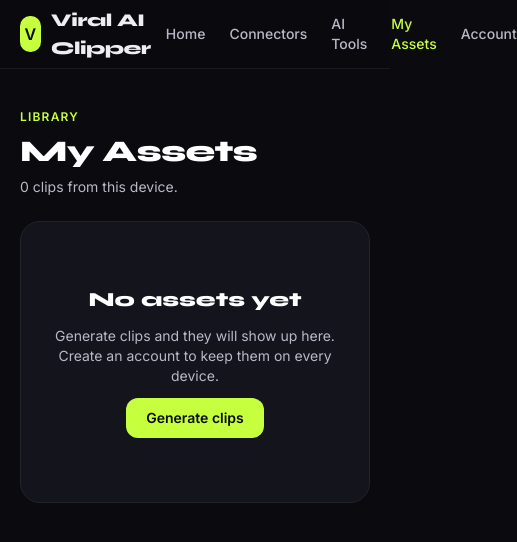
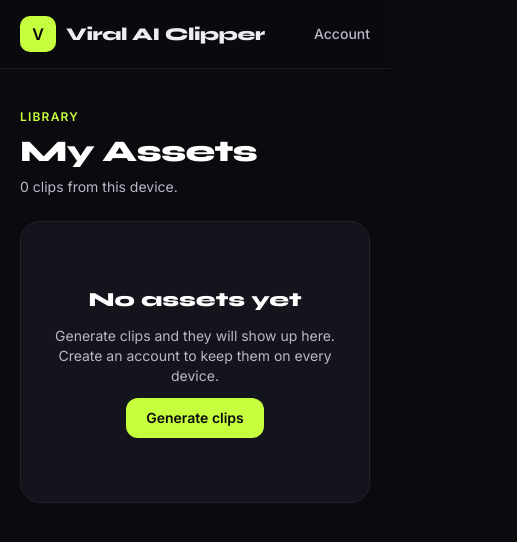
Before and after one commit to senorcoughlin/viral-ai-clipper, a Next.js app: page /assets in a window 390 px wide. Shown: the top 542 px of the page, 517 px wide, since content can reach past the window. Built offline with nearby package versions, Linux system fonts and the light colour scheme.

Commit message:
Assets header: no horizontal overflow on phones

```diff
--- a/app/assets/page.jsx
+++ b/app/assets/page.jsx
@@ -45,11 +45,11 @@
             <span className="grid h-9 w-9 place-items-center rounded-[10px] bg-lime text-ink font-extrabold">V</span>
             <span className="font-display text-lg font-extrabold tracking-tight">Viral AI Clipper</span>
           </a>
-          <nav className="flex items-center gap-6 text-sm font-medium text-soft">
-            <a href="/" className="hover:text-fg">Home</a>
-            <a href="/connectors" className="hover:text-fg">Connectors</a>
-            <a href="/tools" className="hover:text-fg">AI Tools</a>
-            <a href="/assets" className="text-lime">My Assets</a>
+          <nav className="flex items-center gap-3 text-sm md:gap-6 font-medium text-soft">
+            <a href="/" className="hidden hover:text-fg md:inline">Home</a>
+            <a href="/connectors" className="hidden hover:text-fg md:inline">Connectors</a>
+            <a href="/tools" className="hidden hover:text-fg md:inline">AI Tools</a>
+            <a href="/assets" className="hidden text-lime sm:inline">My Assets</a>
             <AccountBar onChange={load} />
           </nav>
         </div>
```
